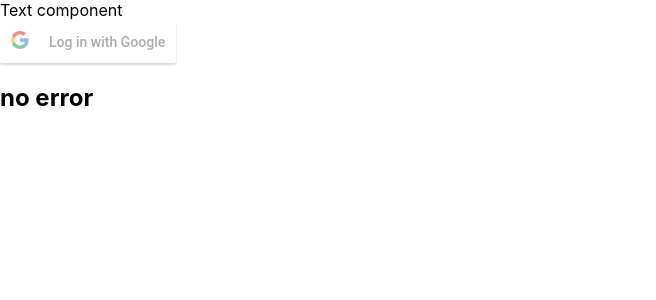
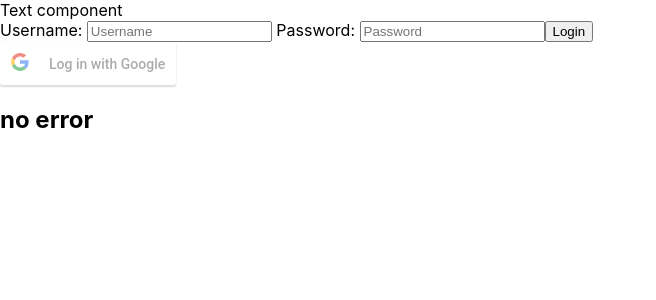
Before and after one commit to BachaZachry/GcpChatFrontend, a React (Create React App) app: page /login in a window 1280 px wide. Shown: the top 300 px of the page, without its empty margins (0-656 px from the left). Built offline with nearby package versions, Linux system fonts and the light colour scheme.

Commit message:
Login form logic completed

```diff
--- a/src/components/GoogleButton.js
+++ b/src/components/GoogleButton.js
@@ -1,7 +1,6 @@
 import GoogleLogin from "react-google-login";
 import React, { useEffect } from 'react'
 import { useHistory } from "react-router-dom";
-import { googleLogin } from "../features/auth";
 import { useDispatch, useSelector } from "react-redux";
 import { googleUserLogin, loadUser } from "../features/userSlice";
 
@@ -15,21 +14,6 @@ export const GoogleButton = () => {
         history.push("/");
     }
 
-    // In case of manually writing the login url
-    useEffect(() => {
-        if (userStatus==="idle" || userStatus==="failed"){
-            if (localStorage.getItem('token') != null) {
-                dispatch(loadUser());
-            }
-    }
-    }, [userStatus])
-
-    // Redirecting to the main page in case of writing the login url and being connected
-    useEffect(() => {
-        if (userStatus==="succeeded") {
-            history.push("/")
-        }
-    }, [userStatus])
 
     return (
         <GoogleLogin clientId="1086883892528-l8brh0uvvub1pstb511v7og41ffpfssr.apps.googleusercontent.com"
--- /dev/null
+++ b/src/components/LoginForm.js
@@ -0,0 +1,32 @@
+import { unwrapResult } from '@reduxjs/toolkit';
+import React, { useState } from 'react'
+import { useDispatch, useSelector } from 'react-redux';
+import { userLogin } from '../features/userSlice';
+
+export const LoginForm = () => {
+    const [username,setUsername] = useState('');
+    const [password,setPassword] = useState('');
+    const userStatus = useSelector((state) => state.user.status);
+    const dispatch = useDispatch();
+    const onUsernameChanged = (e) => setUsername(e.target.value);
+    const onPasswordChanged = (e) => setPassword(e.target.value);
+    const canSave =
+        [username,password].every(Boolean) && userStatus === 'idle';
+    const login = async () => {
+            await dispatch(userLogin({username,password}));
+    }
+    return (
+        <div>
+            <form>
+                <label htmlFor="username"> Username: </label>
+                <input type="text" id="username" placeholder="Username"
+                    value={username} onChange={ onUsernameChanged } />
+                <label htmlFor="password"> Password: </label>
+                <input type="password" id="password" placeholder="Password"
+                    value={password} onChange={ onPasswordChanged } />
+                <button onClick={login}>Login</button>
+            </form>
+            {/* Handling errors here */}
+        </div>
+    )
+}
--- a/src/features/userSlice.js
+++ b/src/features/userSlice.js
@@ -24,12 +24,27 @@ export const googleUserLogin = createAsyncThunk('user/googleUserLogin', async(ac
     try {
         const response = await api.post('users/rest-auth/google/',
         {access_token: accesstoken});
-        console.log("done");
         api.defaults.headers['Authorization'] = 'Token ' + response.data.token
         localStorage.setItem('token',response.data.token)
         return response.data
     }
     catch(err) {
+        console.log(err);
+        return rejectWithValue(err.response.data);
+    }
+})
+
+export const userLogin = createAsyncThunk('user/userLogin', async(credentials, {rejectWithValue}) => {
+    try {
+        const response = await api.post('users/login/',
+            {
+                username: credentials.username,
+                password: credentials.password
+            });
+        api.defaults.headers['Authorization'] = 'Token ' + response.data.token
+        localStorage.setItem('token',response.data.token)
+        return response.data
+    } catch (err) {
         console.log(err);
         return rejectWithValue(err.response.data);
     }
@@ -63,6 +78,17 @@ const userSlice = createSlice({
             state.status = 'failed'
             state.error = action.payload
         },
+        [userLogin.pending] : (state, action) => {
+            state.status = 'loading'
+        },
+        [userLogin.fulfilled] : (state, action) => {
+            state.status = 'succeeded'
+            state.username = action.payload.username
+        },
+        [userLogin.rejected] : (state, action) => {
+            state.status = 'failed'
+            state.error = action.payload
+        },
     }
 })
 
--- a/src/pages/LoginPage.js
+++ b/src/pages/LoginPage.js
@@ -1,12 +1,32 @@
-import React from 'react';
-import { useSelector } from 'react-redux';
+import React , { useEffect } from 'react';
+import { useSelector, useDispatch } from 'react-redux';
+import { useHistory } from 'react-router-dom';
 import { GoogleButton } from '../components/GoogleButton';
+import { LoginForm } from '../components/LoginForm';
+import { loadUser } from '../features/userSlice';
 
 export const LoginPage = () => {
     const error = useSelector((state) => state.user.error);
+    const history = useHistory();
     const userStatus = useSelector((state) => state.user.status);
+    const dispatch = useDispatch();
     const bol = error != null
 
+    // In case of manually writing the login url
+    useEffect(() => {
+        if (userStatus==="idle" || userStatus==="failed"){
+            if (localStorage.getItem('token') != null) {
+                dispatch(loadUser());
+            }
+    }
+    }, [userStatus])
+
+    // Redirecting to the main page in case of writing the login url and being connected
+    useEffect(() => {
+        if (userStatus==="succeeded") {
+            history.push("/")
+        }
+    }, [userStatus])
     return (
         <div>
             { userStatus === "loading" ? <div>loading</div> :
@@ -15,8 +35,12 @@ export const LoginPage = () => {
                 Text component
             </div>
             <div>
+                <LoginForm />
+            </div>
+            <div>
                 <GoogleButton/>
             </div>
+            {/* To be moved */}
             {/* Handling types of logout */}
             {/* Token invalid - Token expiration = Session expired,reconnect  */}
 
```
